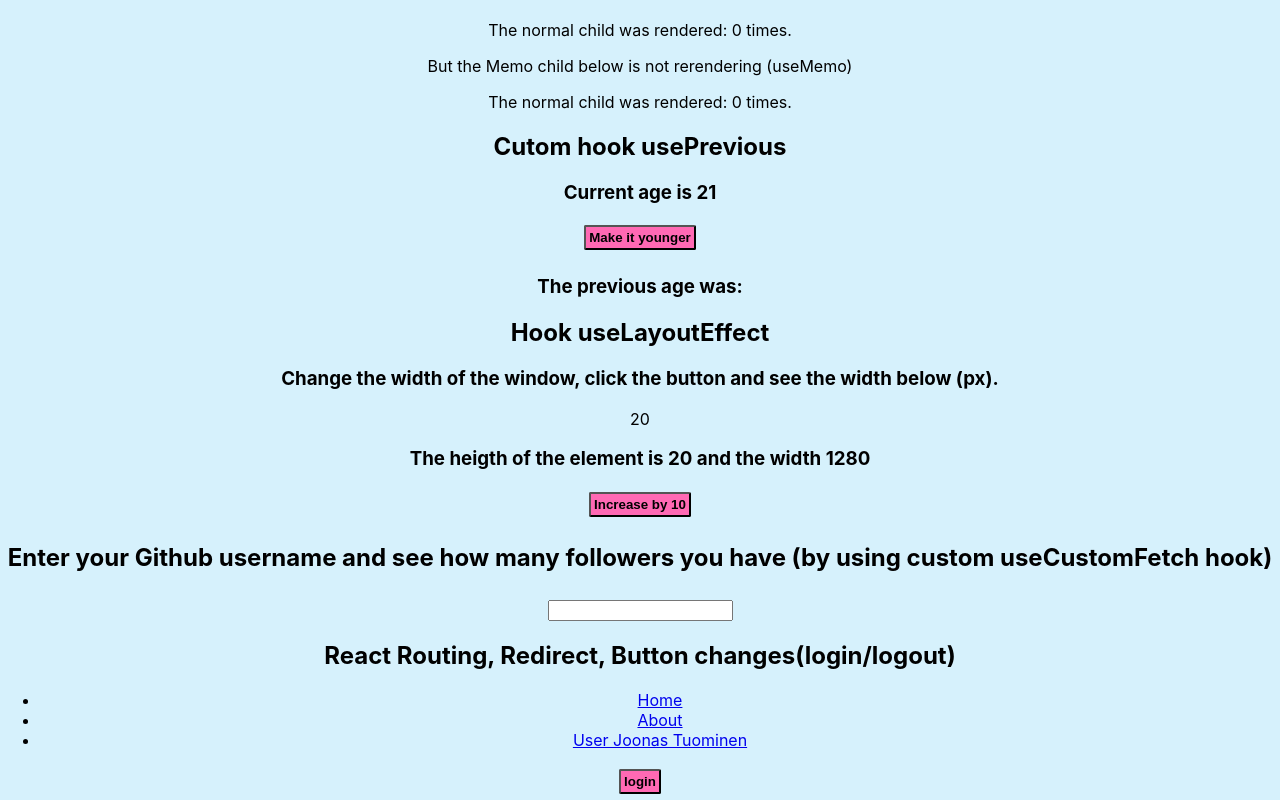
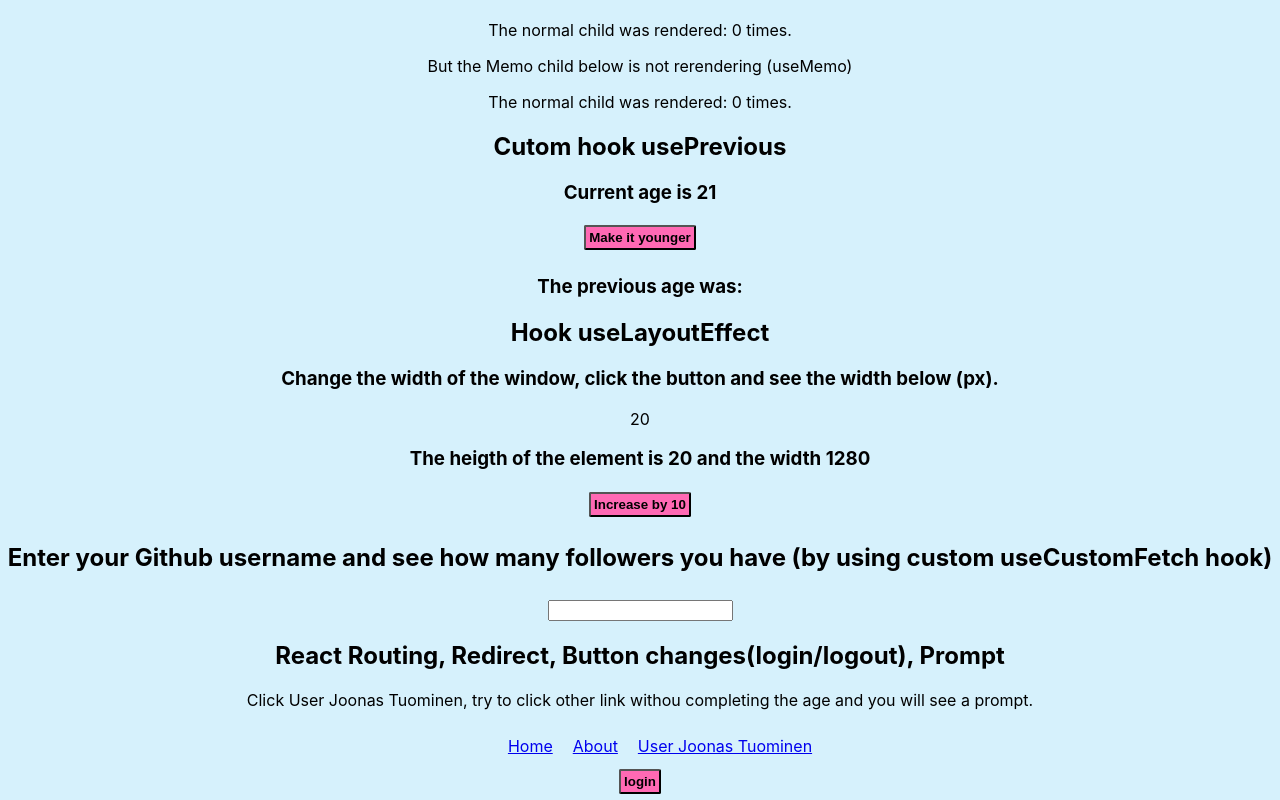
Before and after one commit to veronika333/practicing-react-hooks, a React (Create React App) app: page / in a window 1280 px wide. Shown: the part 2906-3706 px from the top of the page. Built offline with nearby package versions, Linux system fonts and the light colour scheme; no server answers.

Commit message:
prompt added

```diff
--- a/src/App.scss
+++ b/src/App.scss
@@ -28,6 +28,7 @@ $color: brown;
 
 .App-link {
   color: #61dafb;
+  text-decoration: none;
 }
 
 @keyframes App-logo-spin {
@@ -72,4 +73,20 @@ justify-content: space-between;
 .active-link {
   color: green;
   font-weight: bold;
+  text-decoration: none;
 }
+.ul-style {
+  display: flex;
+  flex-direction: row;
+  margin: auto;
+  justify-content: center;
+  text-decoration: none;
+}
+.li-style {
+  margin: 10px;
+  list-style-type: none;
+  text-decoration: none;
+}
+.li-style:hover {
+  font-weight: bold;
+}
--- a/src/componnents/RoutingOne.js
+++ b/src/componnents/RoutingOne.js
@@ -1,23 +1,33 @@
 import React, { useState } from 'react';
-import { BrowserRouter, Route, Link, NavLink, Redirect } from 'react-router-dom';
+import { BrowserRouter, Route, Link, NavLink, Redirect, Prompt } from 'react-router-dom';
 import AboutPage from "../pages/AboutPage";
 
 const RoutingOne = () => {
 
     const [loggedin, setLoggedin] = useState(false);
+    const [age, setAge] = useState(null);
+
     function loginHandler(){
         setLoggedin(!loggedin);
     }
 
+function ageHandler(e) {
+    setAge(e.target.value);
+}
+
     return (
         <BrowserRouter>
         <div>
-            <h2>React Routing, Redirect, Button changes(login/logout)</h2>
-            <ul>
-                <li><NavLink to="/home" exact activeClassName="active-link">Home</NavLink></li>
-                <li><NavLink to="/about" exact activeClassName="active-link">About</NavLink></li>
-                <li><NavLink to="/user/joonas/tuominen" exact activeClassName="active-link">User Joonas Tuominen</NavLink></li>
+            <h2>React Routing, Redirect, Button changes(login/logout), Prompt</h2>
+            <p>Click User Joonas Tuominen, try to click other link withou completing the age and you will see a prompt.</p>
+            <ul className="ul-style">
+                <li className="li-style"><NavLink to="/home" exact activeClassName="active-link">Home</NavLink></li>
+                <li className="li-style"><NavLink to="/about" exact activeClassName="active-link">About</NavLink></li>
+                <li className="li-style"><NavLink to="/user/joonas/tuominen" exact activeClassName="active-link">User Joonas Tuominen</NavLink></li>
             </ul>
+            <Prompt when={loggedin && !age} message={(location)=> {
+                return location.pathname.startsWith("/user") ? true : ("Are you sure you want to leave the page?")
+            }}></Prompt>
             {/* {loggedin.toString()} */}
     <button onClick={loginHandler}>{loggedin ? "logout" : "login"}</button>
 <Route path="/home" exact render={() => {
@@ -26,7 +36,14 @@ const RoutingOne = () => {
 
 <Route path="/about" exact component={AboutPage} />
 <Route path="/user/:firstname/:lastname" exact render={({match}) => {
-    return loggedin ? (<h2>Hi user {match.params.firstname} {match.params.lastname}</h2>)
+    return loggedin ? (
+    <div>
+    <h2>Hi user {match.params.firstname} {match.params.lastname}</h2>
+    <p>Please type your age below:</p>
+        <input type="text" onChange={ageHandler}></input>
+        <p>You have typed {age}</p>
+        </div>
+        )
     : (<Redirect to="/home" />)
 }} />
         </div>
```
